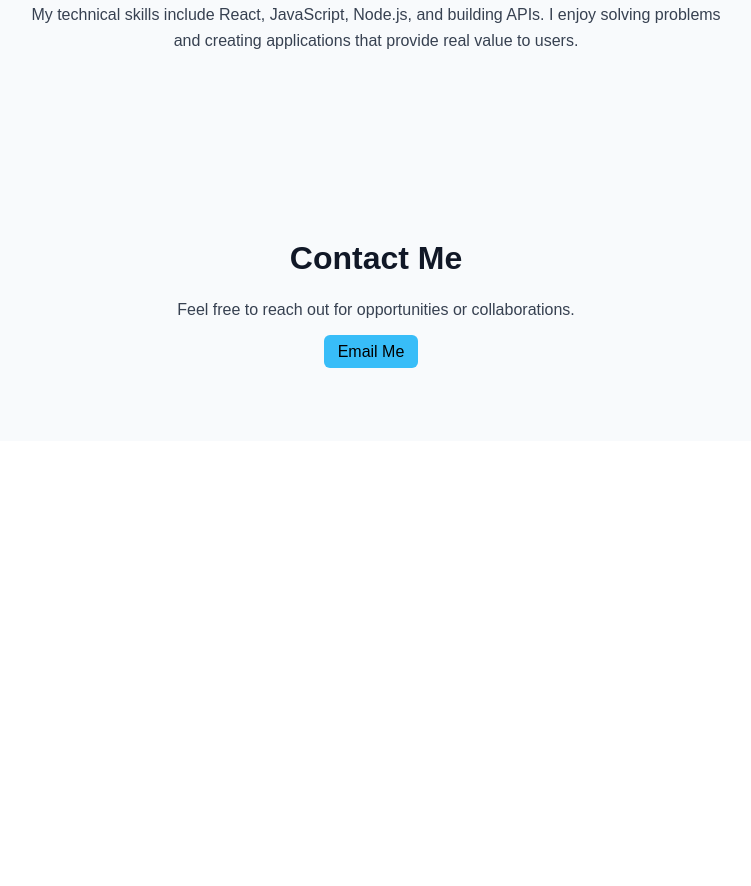
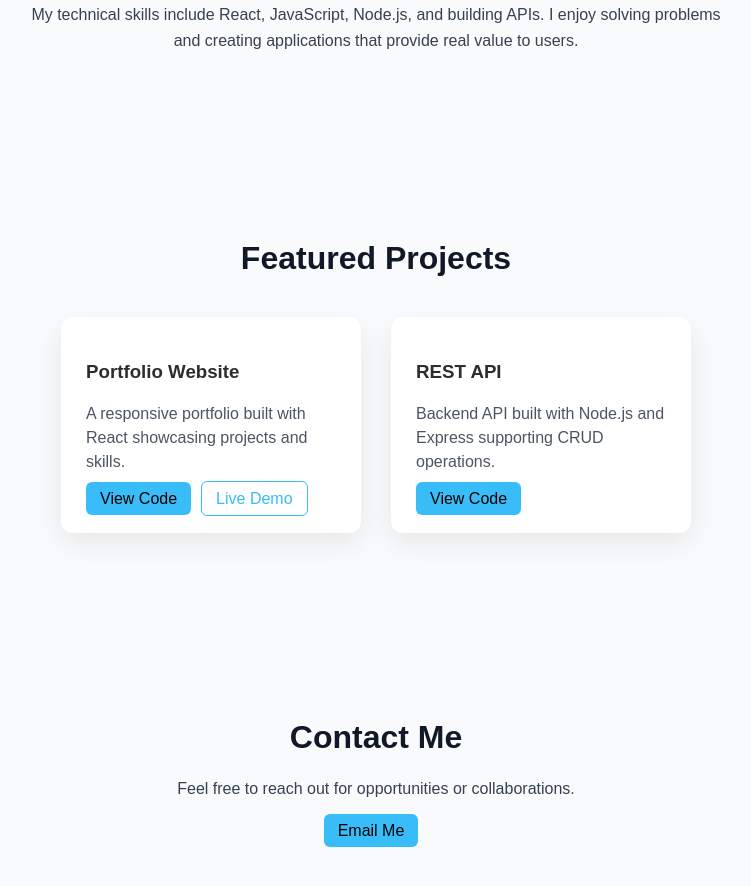
Before and after one commit to Has-has/portfolio, a React (Vite) app: page / in a window 1280 px wide. Shown: the part 944-1830 px from the top of the page, without its empty margins (264-1015 px from the left). Before the commit the page ends 1385 px from the top, so only its background shows below. Built offline with nearby package versions, Linux system fonts and the light colour scheme.

Commit message:
added featured project section

```diff
--- a/src/pages/Home.jsx
+++ b/src/pages/Home.jsx
@@ -36,6 +36,60 @@ function Home() {
           APIs. I enjoy solving problems and creating applications that provide
           real value to users.
         </p>
+      </section>
+
+      {/* ===== PROJECTS GRID ===== */}
+      <section style={styles.section}>
+        <h2 style={styles.sectionTitle}>Featured Projects</h2>
+
+        <div style={styles.projectsGrid}>
+          {/* Project 1 */}
+          <div style={styles.projectCard}>
+            <h3>Portfolio Website</h3>
+            <p style={styles.projectText}>
+              A responsive portfolio built with React showcasing projects and skills.
+            </p>
+
+            <div style={{ marginTop: "10px" }}>
+              <a
+                href="https://github.com/Has-has/portfolio"
+                target="_blank"
+                rel="noopener noreferrer"
+                className="button"
+              >
+                View Code
+              </a>
+
+              <a
+                href="https://portfolio-lrn9zct1r-hasan-abulaban-s-projects.vercel.app"
+                target="_blank"
+                rel="noopener noreferrer"
+                className="button-secondary"
+              >
+                Live Demo
+              </a>
+            </div>
+          </div>
+
+          {/* Project 2 */}
+          <div style={styles.projectCard}>
+            <h3>REST API</h3>
+            <p style={styles.projectText}>
+              Backend API built with Node.js and Express supporting CRUD operations.
+            </p>
+
+            <div style={{ marginTop: "10px" }}>
+              <a
+                href="https://github.com/yourusername/rest-api"
+                target="_blank"
+                rel="noopener noreferrer"
+                className="button"
+              >
+                View Code
+              </a>
+            </div>
+          </div>
+        </div>
       </section>
 
       {/* ===== CONTACT SECTION ===== */}
@@ -129,6 +183,29 @@ const styles = {
     lineHeight: "1.6",
     color: "#374151",
   },
+
+  projectsGrid: {
+  display: "flex",
+  gap: "30px",
+  justifyContent: "center",
+  flexWrap: "wrap",
+  marginTop: "40px",
+},
+
+projectCard: {
+  backgroundColor: "#ffffff",
+  padding: "25px",
+  borderRadius: "12px",
+  width: "300px",
+  boxShadow: "0 10px 30px rgba(0,0,0,0.08)",
+  textAlign: "left",
+},
+
+projectText: {
+  marginTop: "10px",
+  color: "#4b5563",
+  lineHeight: "1.5",
+},
 };
 
 export default Home;
```
